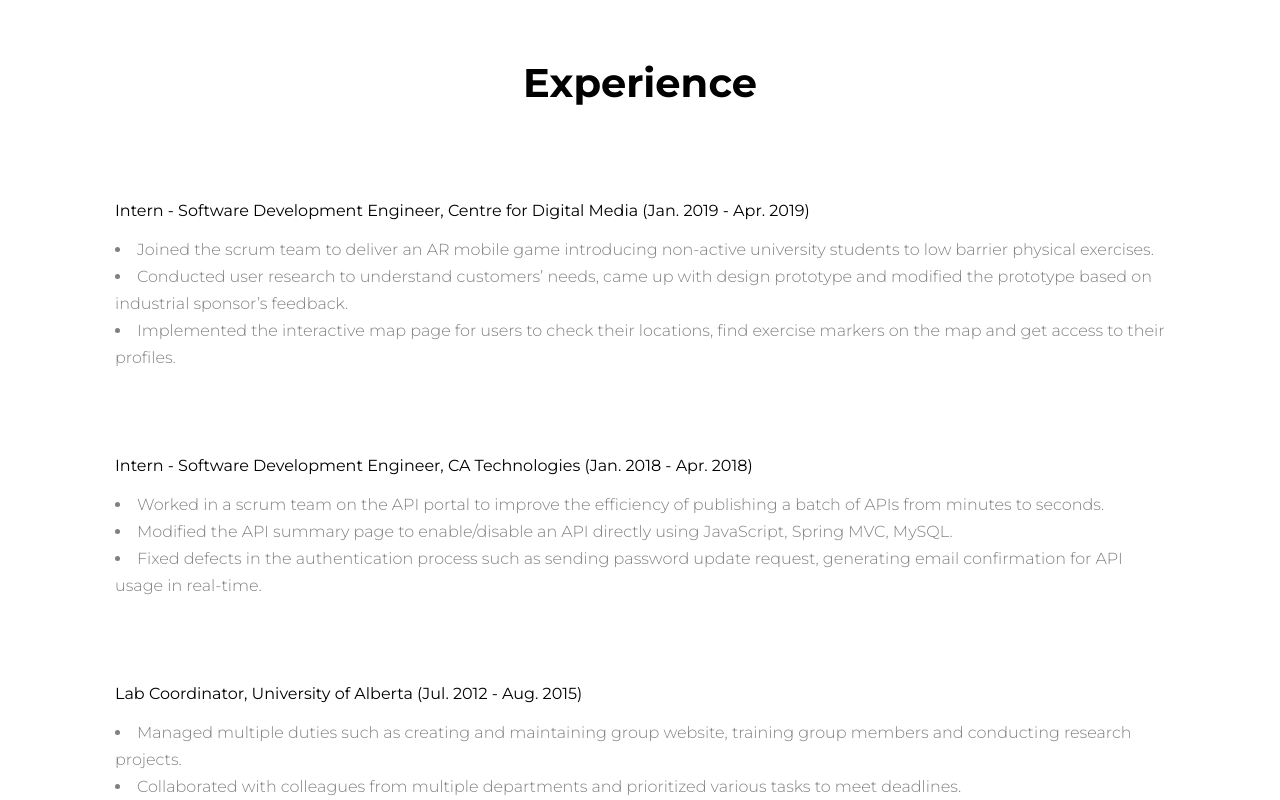
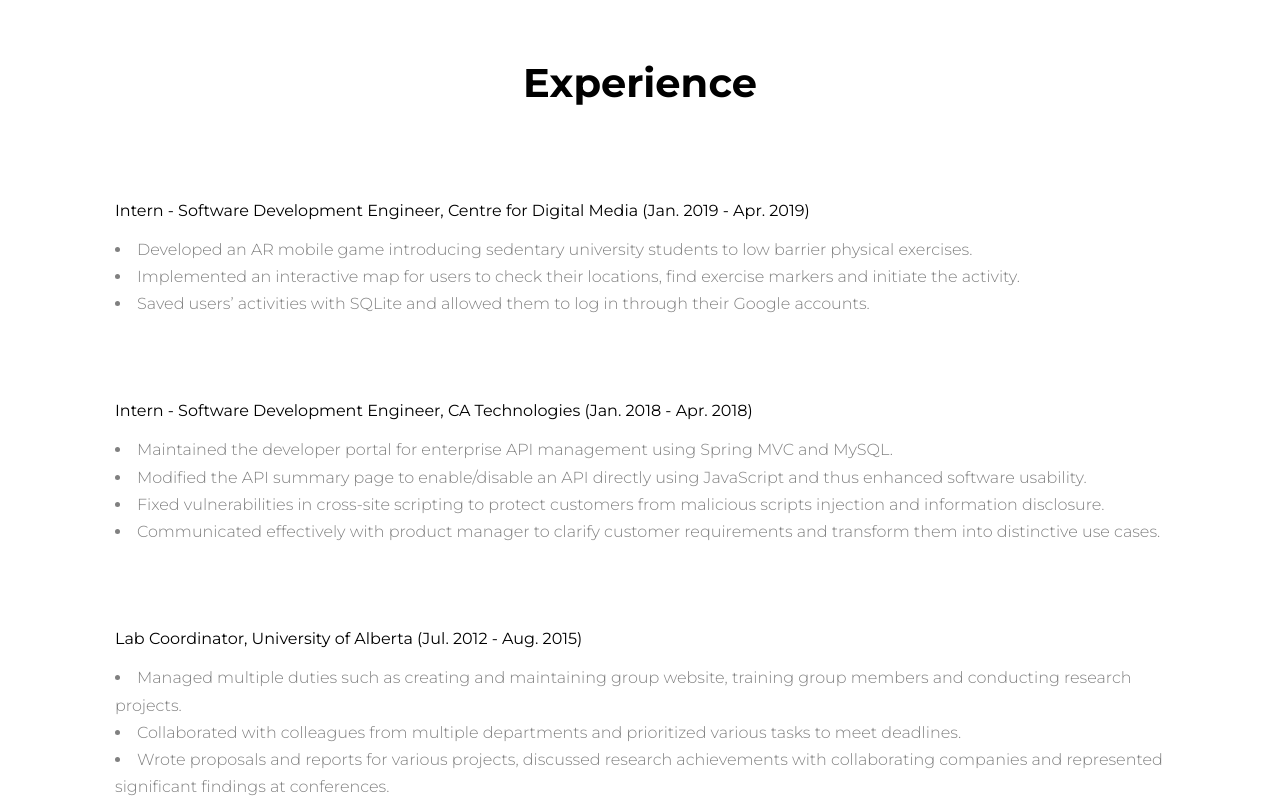
Before and after one commit to caoemily/PersonalWebsite, a plain HTML site: page index.html in a window 1280 px wide. Shown: the part 5159-5959 px from the top of the page. Drawn offline with Linux system fonts and the light colour scheme; files whose address does not match are found by name.

Commit message:
modify wordings of work experience.

```diff
--- a/index.html
+++ b/index.html
@@ -175,7 +175,7 @@
               <h2>
                 <a href="https://github.com/caoemily/Carbon-Tracker" target="_blank" class="text-black">Carbon Tracker Android App</a>
               </h2>
-              <p class="mb-4">Android application to evaluate user’s CO2 emission from transport and utility usage. Generate CO2 footprint in the format of daily, monthly and yearly. Customize tips and notifications for user to reduce emission. This is a team project with another three developers.</p>
+              <p class="mb-4">Android application to evaluate user’s CO<font size="0.5em">2</font> emission from transport and utility usage. Generate CO<font size="0.5em">2</font> footprint in the format of daily, monthly and yearly. Customize tips and notifications for user to reduce emission. This is a team project with another three developers.</p>
               <p><a href="https://github.com/caoemily/Carbon-Tracker" target="_blank">Git Repo</a></p>
             </div>
           </div>
@@ -210,9 +210,9 @@
               <div>
                 <h3>Intern - Software Development Engineer, Centre for Digital Media (Jan. 2019 - Apr. 2019)</h3>
                 <p>
-                  <li>Joined the scrum team to deliver an AR mobile game introducing non-active university students to low barrier physical exercises.</li>
-                  <li>Conducted user research to understand customers’ needs, came up with design prototype and modified the prototype based on industrial sponsor’s feedback.</li>
-                  <li>Implemented the interactive map page for users to check their locations, find exercise markers on the map and get access to their profiles.</li>
+                  <li>Developed an AR mobile game introducing sedentary university students to low barrier physical exercises.</li>
+                  <li>Implemented an interactive map for users to check their locations, find exercise markers and initiate the activity.</li>
+                  <li>Saved users’ activities with SQLite and allowed them to log in through their Google accounts.</li>
                 </p>
               </div>
             </div>
@@ -224,9 +224,10 @@
               <div>
                 <h3>Intern - Software Development Engineer, CA Technologies (Jan. 2018 - Apr. 2018)</h3>
                 <p>
-                  <li>Worked in a scrum team on the API portal to improve the efficiency of publishing a batch of APIs from minutes to seconds.</li>
-                  <li>Modified the API summary page to enable/disable an API directly using JavaScript, Spring MVC, MySQL.</li>
-                  <li>Fixed defects in the authentication process such as sending password update request, generating email confirmation for API usage in real-time.</li>
+                  <li>Maintained the developer portal for enterprise API management using Spring MVC and MySQL.</li>
+                  <li>Modified the API summary page to enable/disable an API directly using JavaScript and thus enhanced software usability.</li>
+                  <li>Fixed vulnerabilities in cross-site scripting to protect customers from malicious scripts injection and information disclosure.</li>
+                  <li>Communicated effectively with product manager to clarify customer requirements and transform them into distinctive use cases.</li>
                 </p>
               </div>
             </div>
```
